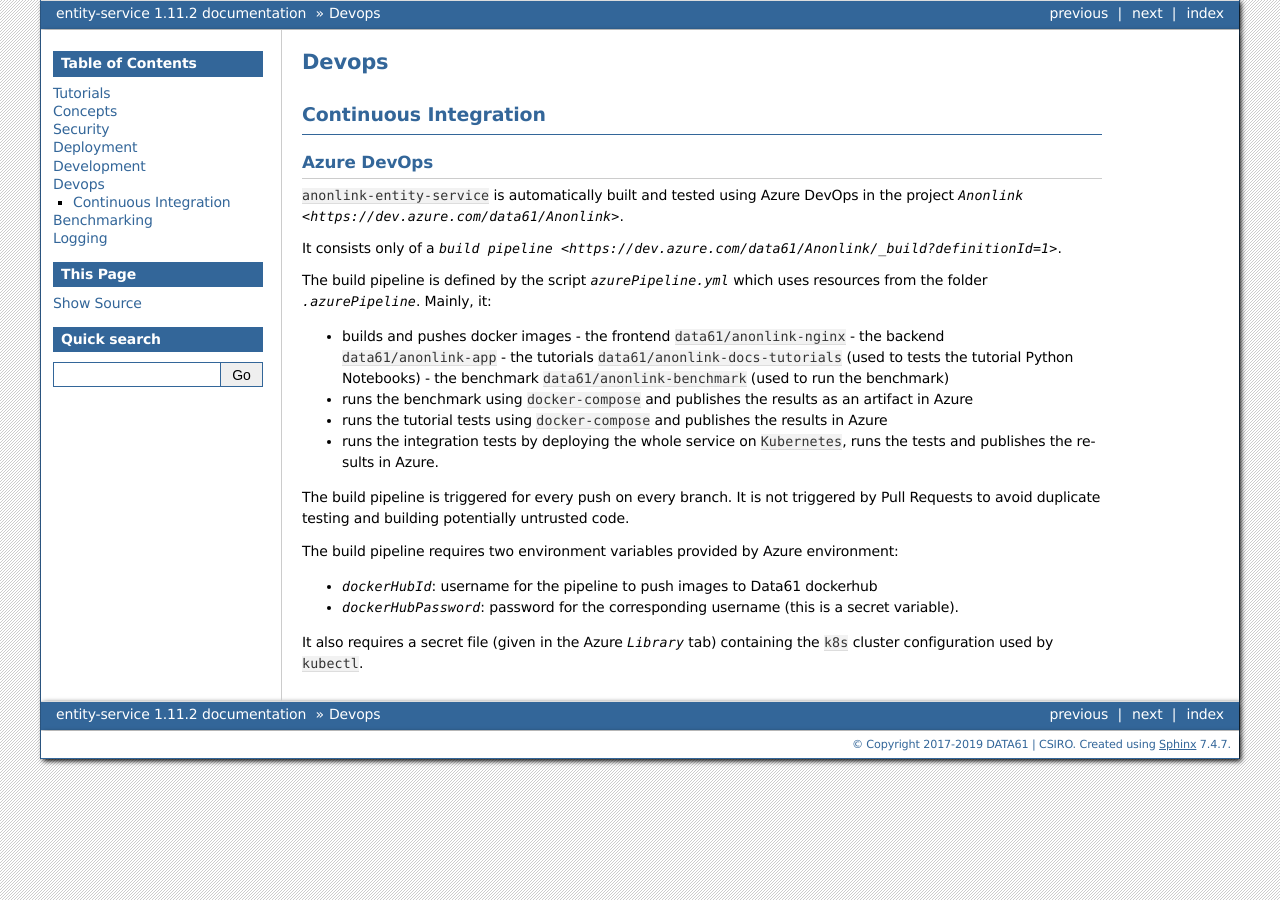
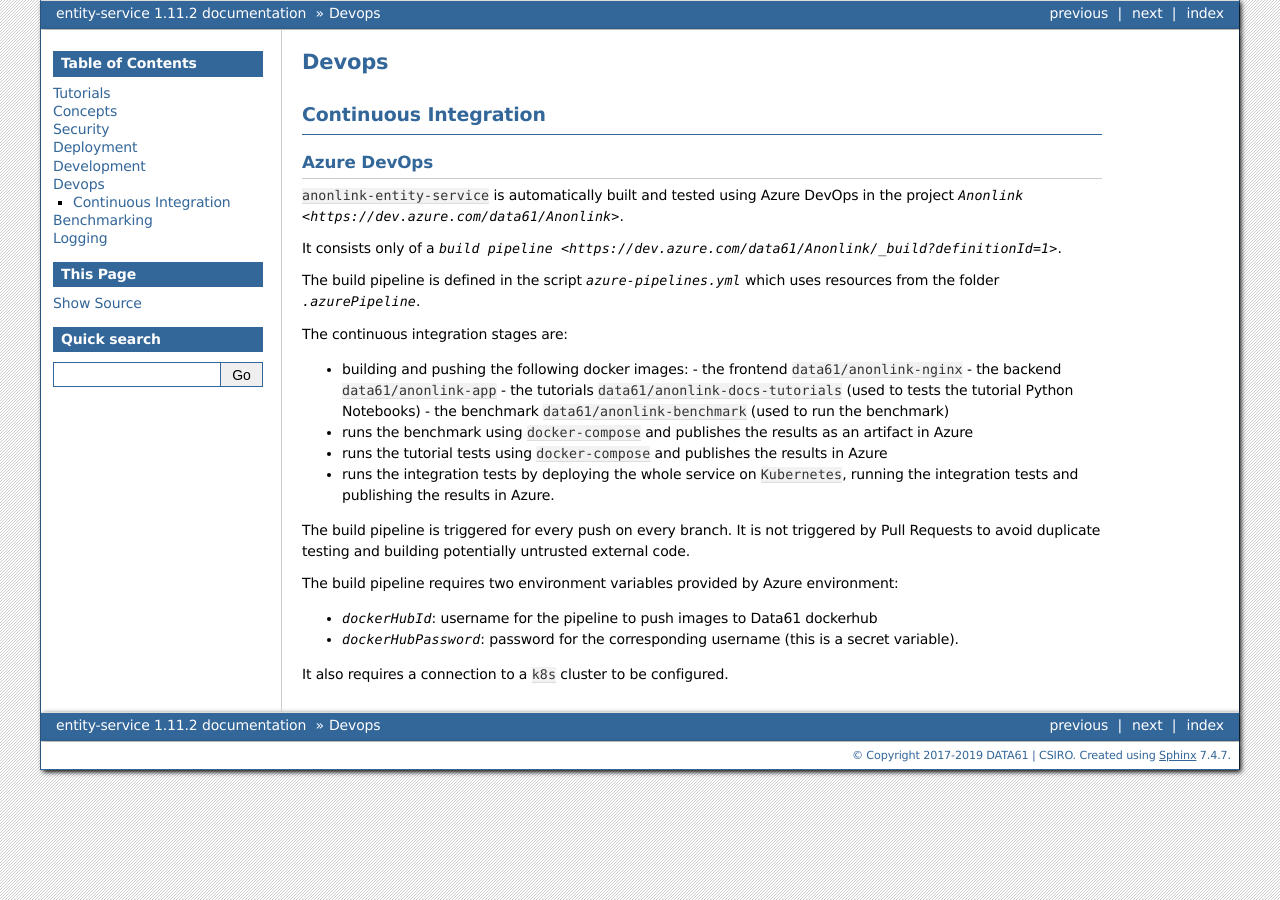
Before and after one commit to data61/anonlink-entity-service, a Sphinx documentation site: the page built from docs/devops.rst, in a window 1280 px wide. Built offline with Sphinx 7.4.7, drawn with Linux system fonts in a browser that asks for light colours; formulas are drawn with MathJax 3.

Commit message:
Minor changes to azure pipeline build

```diff
--- a/docs/devops.rst
+++ b/docs/devops.rst
@@ -1,5 +1,5 @@
 Devops
-===========
+======
 
 Continuous Integration
 ----------------------
@@ -12,26 +12,27 @@
 
 It consists only of a `build pipeline <https://dev.azure.com/data61/Anonlink/_build?definitionId=1>`.
 
-The build pipeline is defined by the script `azurePipeline.yml`
+The build pipeline is defined in the script `azure-pipelines.yml`
 which uses resources from the folder `.azurePipeline`.
-Mainly, it:
 
-- builds and pushes docker images
+The continuous integration stages are:
+
+- building and pushing the following docker images:
   - the frontend ``data61/anonlink-nginx``
   - the backend ``data61/anonlink-app``
   - the tutorials ``data61/anonlink-docs-tutorials`` (used to tests the tutorial Python Notebooks)
   - the benchmark ``data61/anonlink-benchmark`` (used to run the benchmark)
 - runs the benchmark using ``docker-compose`` and publishes the results as an artifact in Azure
 - runs the tutorial tests using ``docker-compose`` and publishes the results in Azure
-- runs the integration tests by deploying the whole service on ``Kubernetes``, runs the tests and publishes the results in Azure.
+- runs the integration tests by deploying the whole service on ``Kubernetes``, running the integration
+  tests and publishing the results in Azure.
 
 The build pipeline is triggered for every push on every branch. It is not triggered by Pull
-Requests to avoid duplicate testing and building potentially untrusted code.
+Requests to avoid duplicate testing and building potentially untrusted external code.
 
 The build pipeline requires two environment variables provided by Azure environment:
 
 - `dockerHubId`: username for the pipeline to push images to Data61 dockerhub
 - `dockerHubPassword`: password for the corresponding username (this is a secret variable).
 
-It also requires a secret file (given in the Azure `Library` tab) containing the ``k8s`` cluster
-configuration used by ``kubectl``.
+It also requires a connection to a ``k8s`` cluster to be configured.
```
Also changed, not shown: azure-pipelines.yml (+10 -9 lines), 4 other files.
